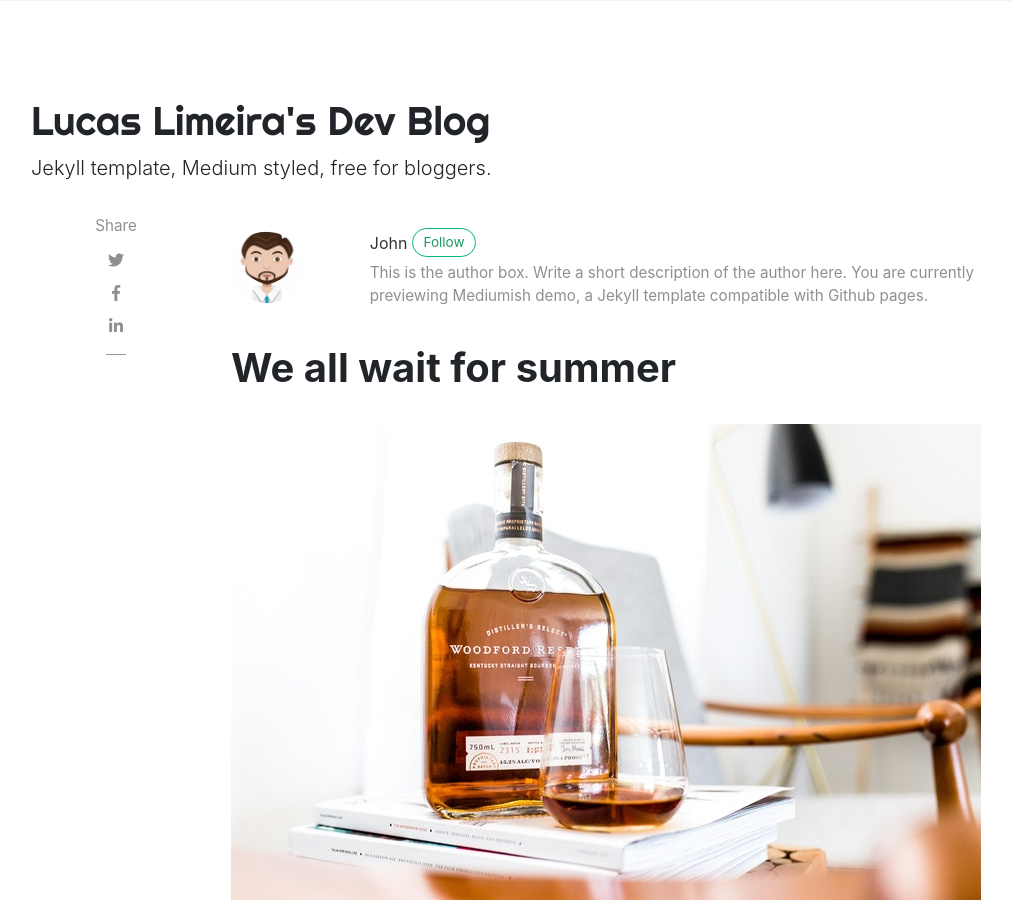
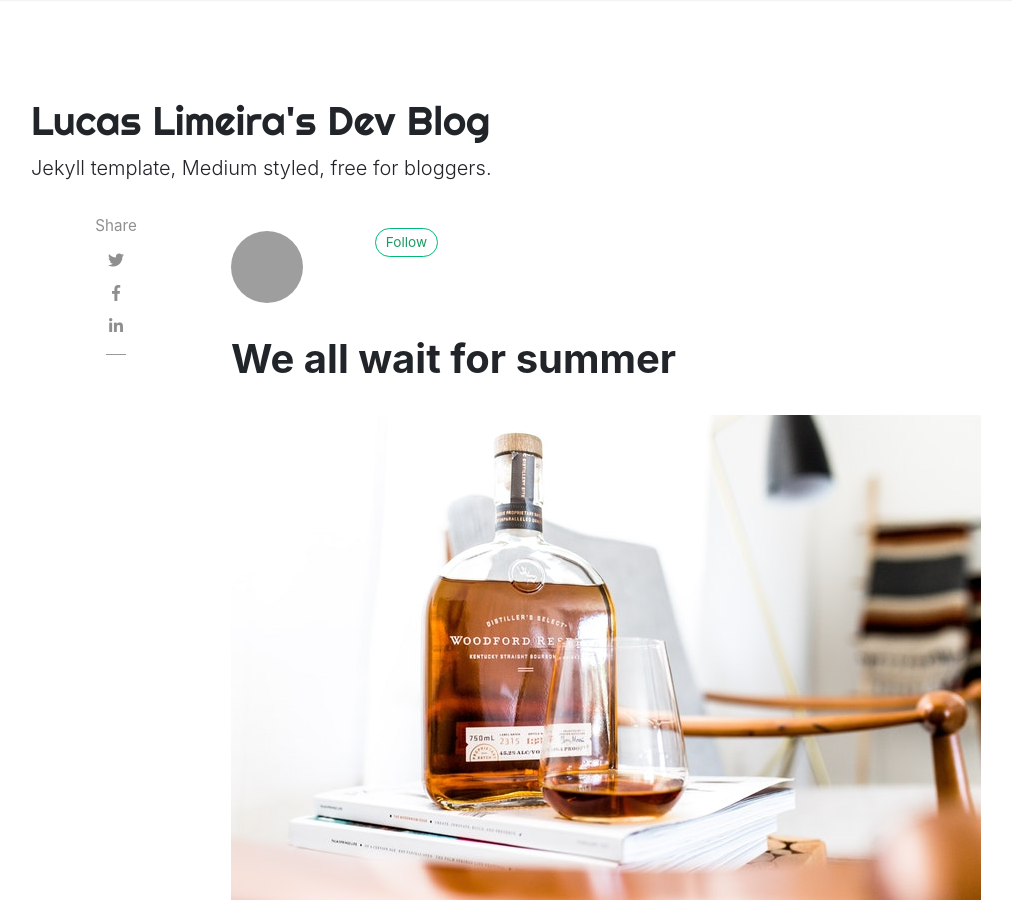
Before and after one commit to limeiralucas/limeiralucas.github.io, a Jekyll site: the page built from _posts/2018-01-12-we-all-wait-for-summer.md, in a window 1280 px wide and 900 px high. Shown: the whole window, without its empty margins (54-1066 px from the left). Built offline with Jekyll 4.4.1, drawn with Linux system fonts in a browser that asks for light colours; nearby versions of some CDN libraries; comment, search, counter and statistics services are not loaded; grey boxes are pictures that could not be loaded.

Commit message:
changed config

```diff
--- a/_config.yml
+++ b/_config.yml
@@ -4,7 +4,7 @@ title: "Lucas Limeira's Dev Blog"
 description: "Jekyll template, Medium styled, free for bloggers."
 logo: 'assets/images/logo.png'
 favicon: 'assets/images/logo.png'
-baseurl: /
+baseurl: ''
 # google_analytics: 'UA-46278016-1'
 # disqus: 'demowebsite'
 # mailchimp-list: 'https://wowthemes.us11.list-manage.com/subscribe/post?u=8aeb20a530e124561927d3bd8&amp;id=8c3d2d214b'
@@ -13,23 +13,12 @@ permalink: /:title/
 
 # Authors
 authors:
-  sal:
-    name: Sal
-    display_name: Sal
-    gravatar: e56154546cf4be74e393c62d1ae9f9d4
-    email: wowthemesnet@gmail.com
-    web: https://www.wowthemes.net
-    twitter: https://twitter.com/wowthemesnet
-    description: "Author of Mediumish, a Bootstrap Medium styled template available for WordPress, HTML, Ghost and Jekyll. You are currently previewing Jekyll template demo."
-  john:
-    name: John
-    display_name: John
-    avatar: 'assets/images/avatar.png'
-    gravatar: b1cc14991db7a456fcd761680bbc8f81
-    email: wowthemesnet@gmail.com
-    web: https://www.wowthemes.net
-    twitter: https://twitter.com/wowthemesnet
-    description: "This is the author box. Write a short description of the author here. You are currently previewing Mediumish demo, a Jekyll template compatible with Github pages."
+  lucas:
+    name: Lucas Limeira
+    display_name: Lucas
+    gravatar: 3c8bd1df5f155df08805643ed18dc586
+    email: lucas@limeira.dev
+    web: https://blog.limeira.dev
 
 # Plugins
 plugins:
```
